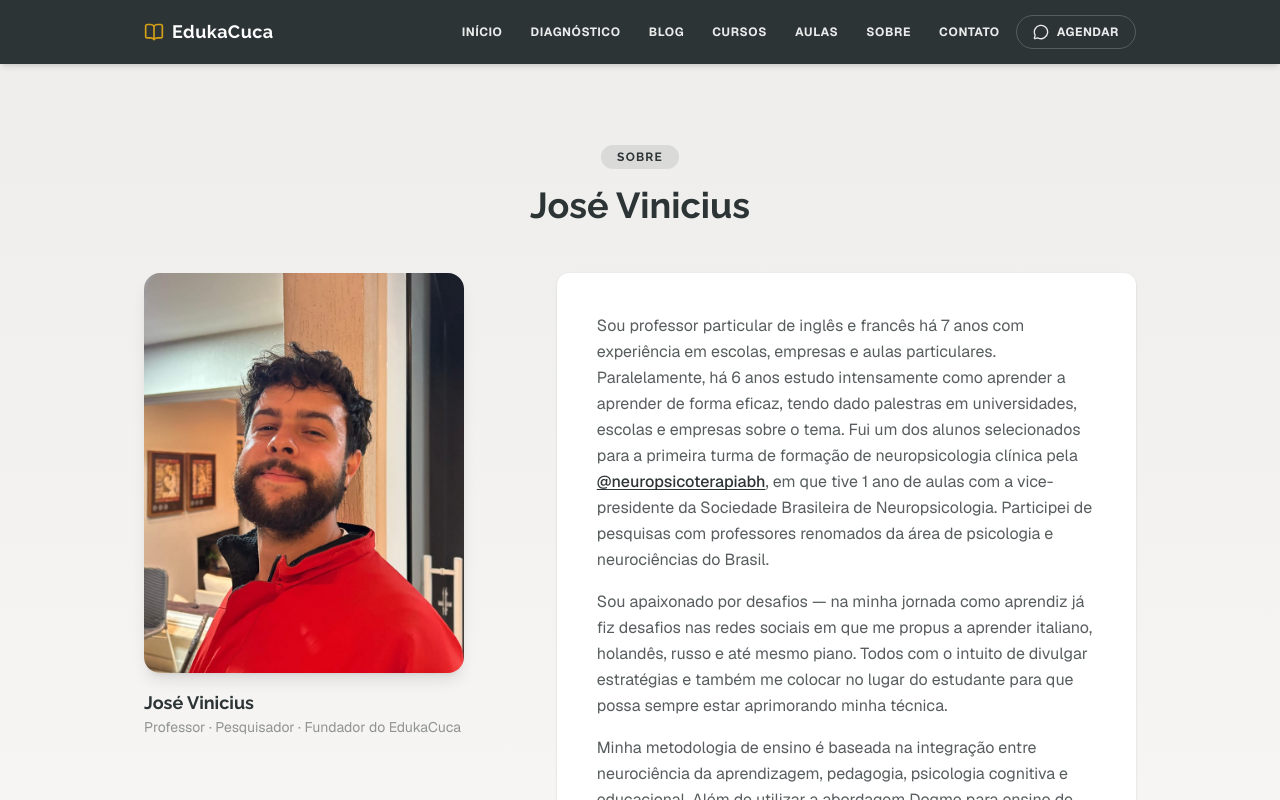
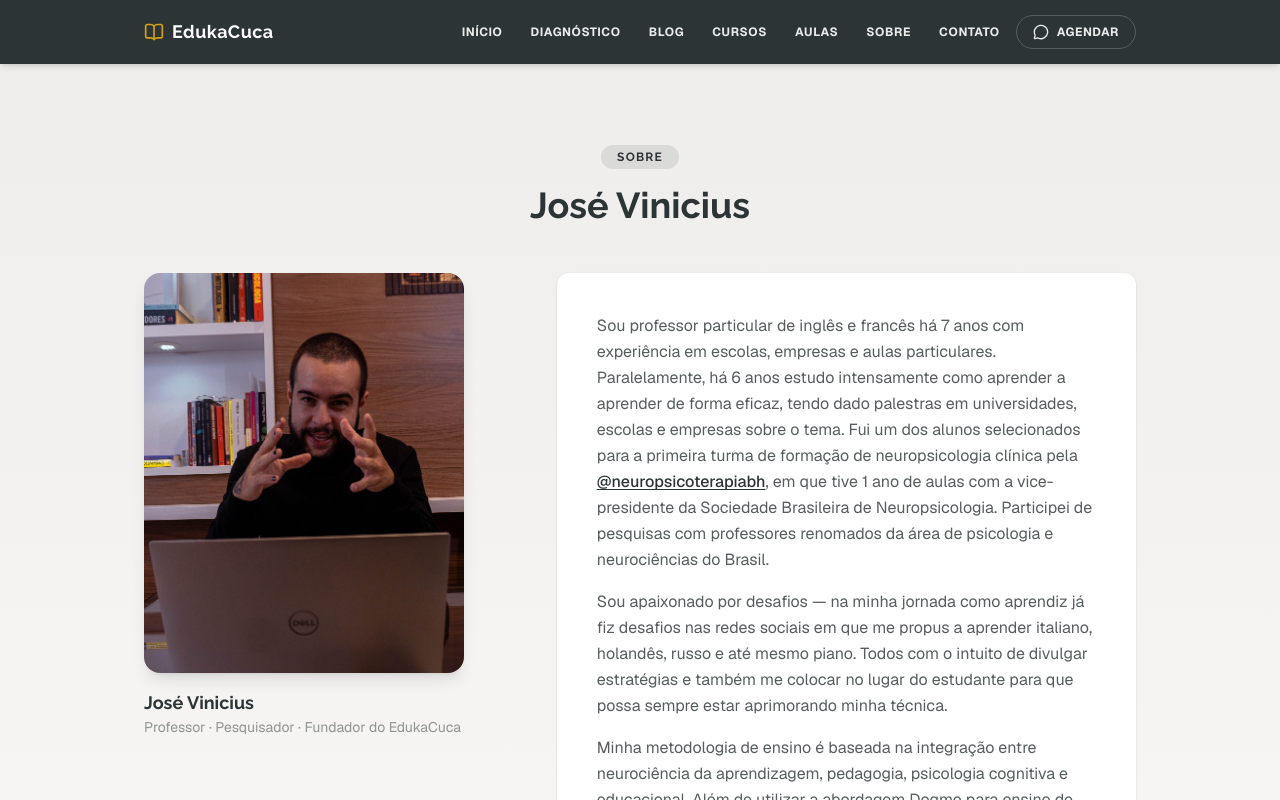
Before and after one commit to vdeviny99/-evidencia-aprendizagem, a Next.js app: page /sobre in a window 1280 px wide. Shown: the top 800 px of the page. Built offline with nearby package versions, Linux system fonts and the light colour scheme.

Commit message:
feat: update sobre page photo to professional portrait

```diff
--- a/src/app/sobre/page.tsx
+++ b/src/app/sobre/page.tsx
@@ -26,7 +26,7 @@ export default function SobrePage() {
               <div className="sticky top-24">
                 <div className="relative mx-auto aspect-[4/5] w-full max-w-xs overflow-hidden rounded-2xl shadow-lg sm:mx-0">
                   <Image
-                    src="/images/fotovini2.jpeg"
+                    src="/images/vinift.jpg"
                     alt="José Vinicius — Fundador do EdukaCuca"
                     fill
                     className="object-cover"
```
Also changed, not shown: public/images/vinift.jpg (added).
